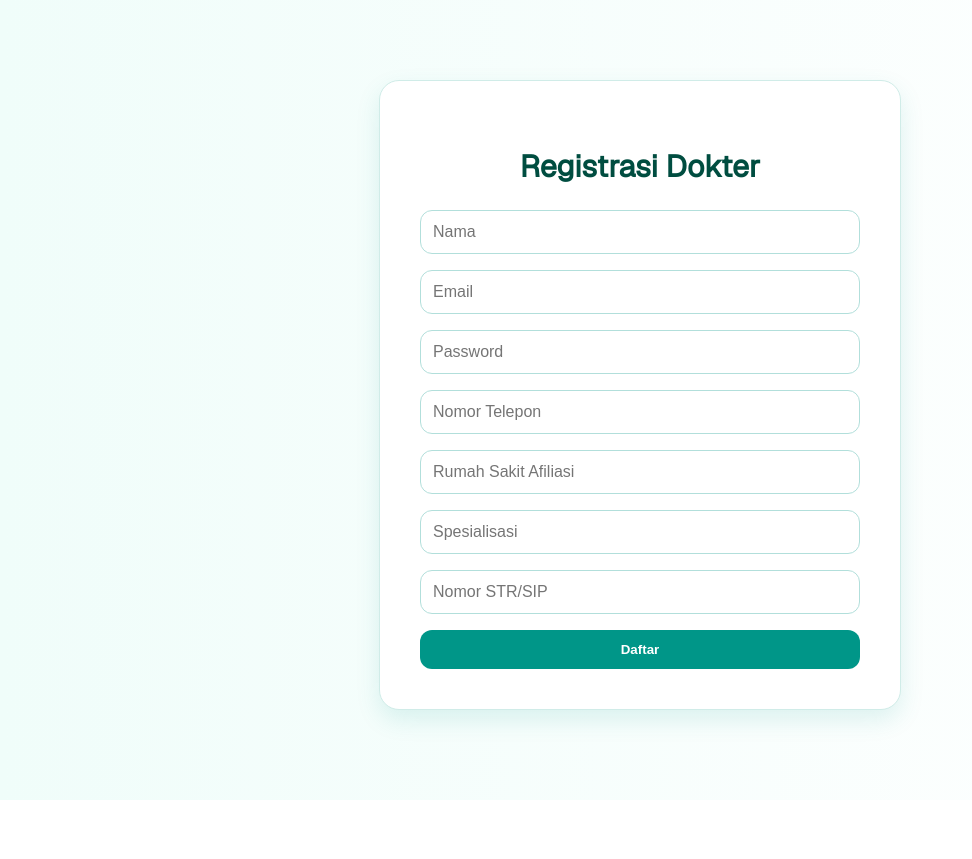
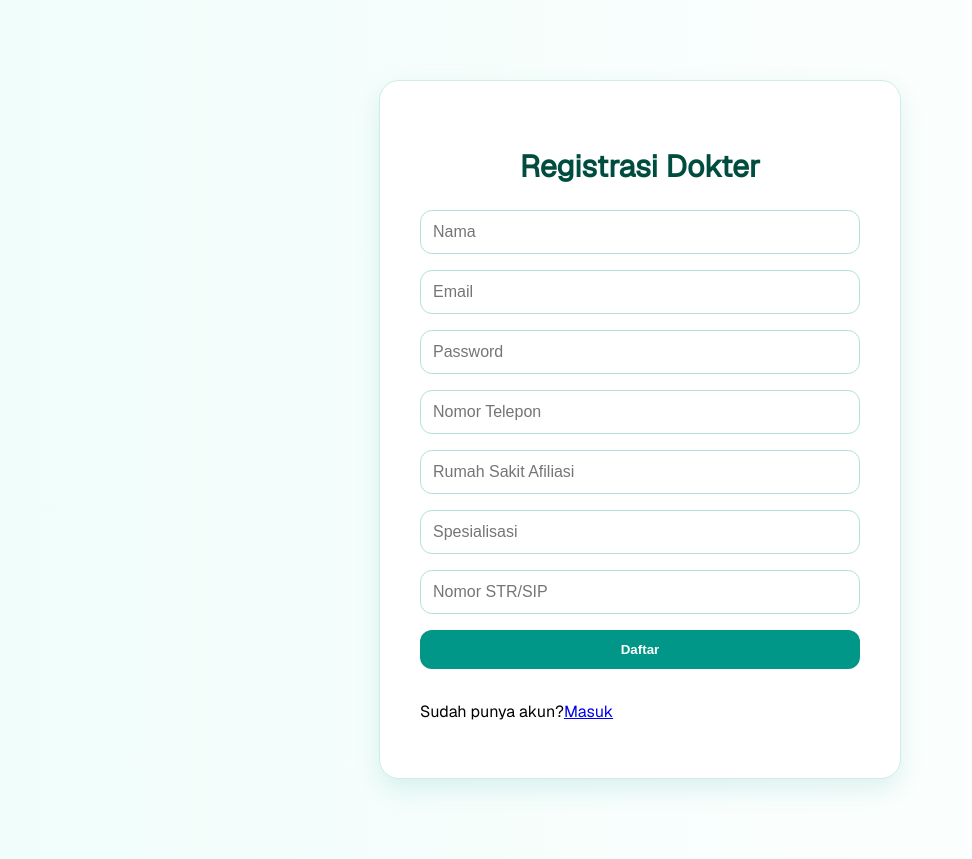
Before and after one commit to iyoung3/captone-project, a React (Create React App) app: page /doctor/register in a window 1280 px wide. Shown: the whole page, without its empty margins (0-972 px from the left). Before the commit the page ends 800 px from the top, so only its background shows below. Built offline with nearby package versions, Linux system fonts and the light colour scheme.

Commit message:
git commit

```diff
--- a/src/pages/doctor/DoctorLoginPage.jsx
+++ b/src/pages/doctor/DoctorLoginPage.jsx
@@ -1,6 +1,7 @@
 import React, { useState } from "react";
 import { useNavigate } from "react-router-dom";
 import { login } from "../../services/authService";
+import { Link } from "react-router-dom";
 import "../../styles/DoctorLoginPage.css"
 
 export default function DoctorLoginPage() {
@@ -39,6 +40,10 @@ export default function DoctorLoginPage() {
       required
     />
     <button type="submit" className="doctor-login-button">Login</button>
+    <p>
+      Belum punya akun?
+      <Link to='/doctor/register'>Daftar</Link>
+    </p>
   </form>
 </div>
 
--- a/src/pages/doctor/DoctorRegisterPage.jsx
+++ b/src/pages/doctor/DoctorRegisterPage.jsx
@@ -1,6 +1,7 @@
 import React, { useState } from "react";
 import { useNavigate } from "react-router-dom";
 import { register } from "../../services/authService";
+import { Link } from "react-router-dom";
 import "../../styles/DoctorRegisterPage.css"
 
 export default function DoctorRegisterPage() {
@@ -88,6 +89,10 @@ export default function DoctorRegisterPage() {
         <button type="submit" className="doctor-register-button">
           Daftar
         </button>
+        <p>
+          Sudah punya akun?
+          <Link to='/doctor/login'>Masuk</Link>
+        </p>
       </form>
     </div>
   );
--- a/src/pages/user/UserRegisterPage.jsx
+++ b/src/pages/user/UserRegisterPage.jsx
@@ -1,6 +1,7 @@
 import React, { useState } from "react";
 import { useNavigate } from "react-router-dom";
 import { register } from "../../services/authService";
+import { Link } from "react-router-dom";
 import "../../styles/UserRegisterPage.css";
 
 export default function UserRegisterPage() {
@@ -83,6 +84,9 @@ export default function UserRegisterPage() {
         <button type="submit" className="register-button">
           Daftar
         </button>
+        <p>Sudah punya akun?
+          <Link to="/">Login</Link>
+        </p>
       </form>
     </div>
   );
```
